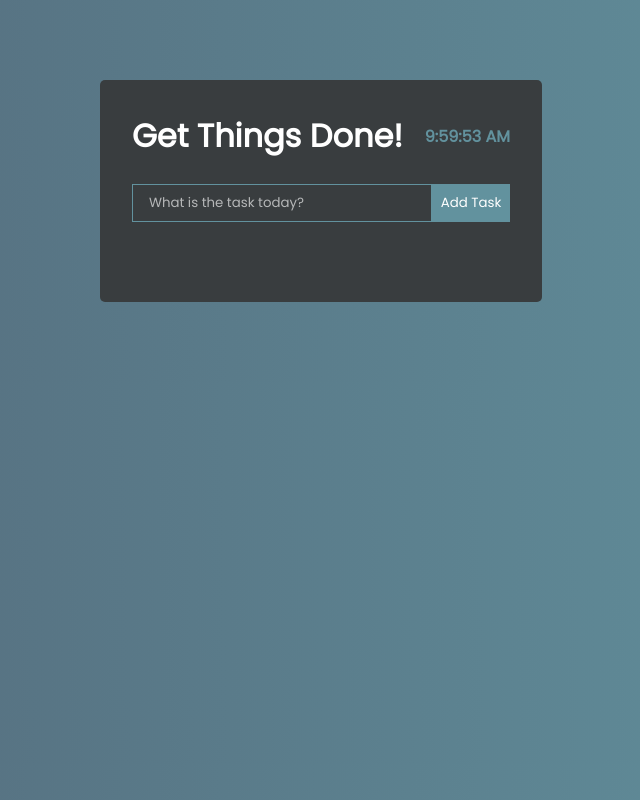
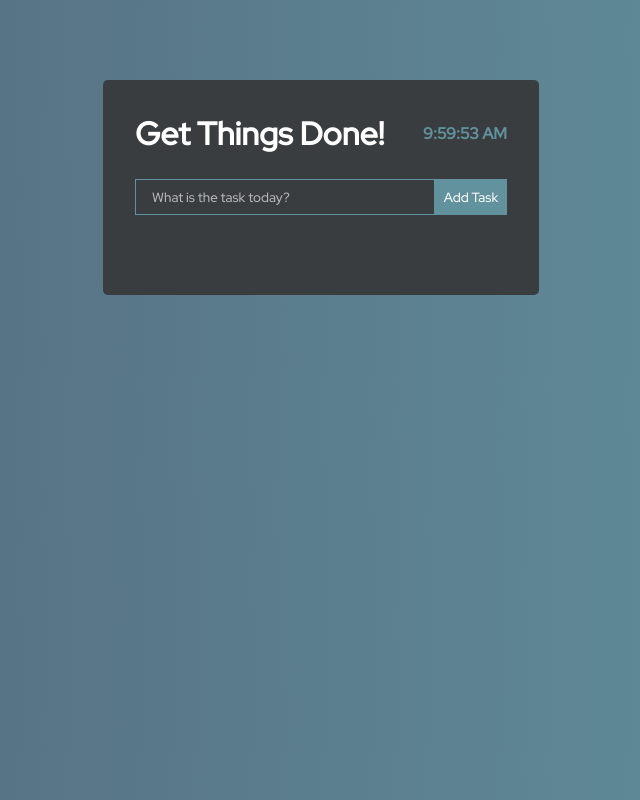
Before and after one commit to alexChachkhiani/todo-list, a React (Vite) app: page / in a window 1280 px wide. Shown: the whole page, without its empty margins (319-959 px from the left). Built offline with nearby package versions, Linux system fonts and the light colour scheme.

Commit message:
changed font

```diff
--- a/src/App.css
+++ b/src/App.css
@@ -1,7 +1,7 @@
-@import url('https://fonts.googleapis.com/css2?family=Poppins&display=swap');
+@import url('https://fonts.googleapis.com/css2?family=Red+Hat+Display:wght@300;500&display=swap');
 
 * {
-  font-family: 'Poppins', sans-serif;
+  font-family: "Red Hat Display", sans-serif;
   margin: 0;
   padding: 0;
   box-sizing: border-box;
@@ -33,6 +33,7 @@
   color: #fff;
   margin-bottom: 0.5rem;
   font-size: 2rem;
+  font-weight: 900;
 }
 
 .current-time {
```
